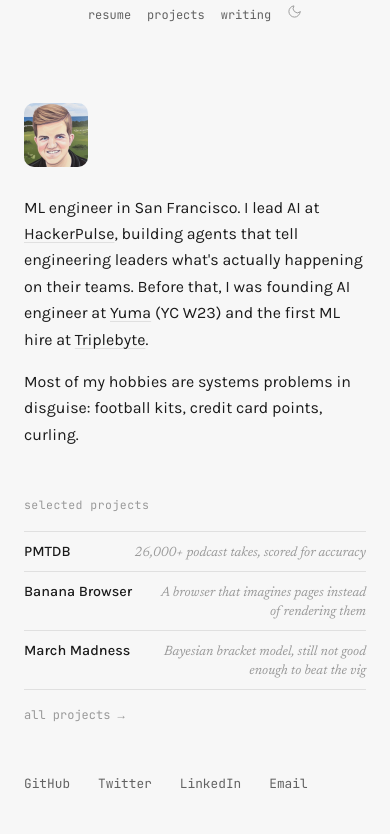
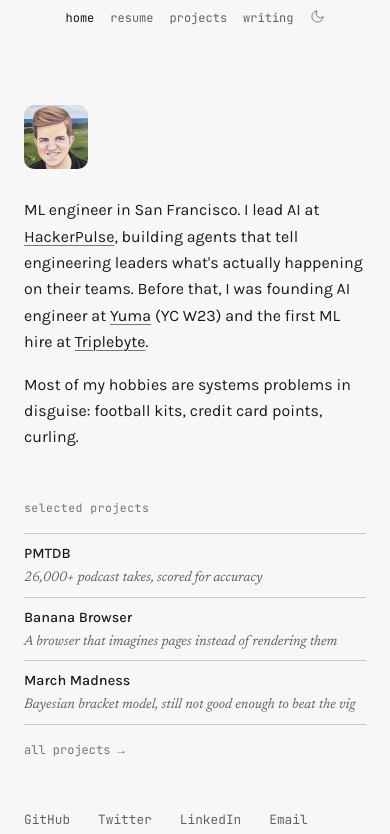
Before and after one commit to aburkard/aburkard.github.io, an Astro site: page / in a window 390 px wide. Shown: the part 110-944 px from the top of the page. Built offline with nearby package versions, Linux system fonts and the light colour scheme; Astro itself is replaced by a stand-in of ours.

Commit message:
accessibility fixes, dark mode contrast, nav cleanup
fix wcag contrast on tertiary colors, add focus-visible
styles, bigger touch targets on nav and theme toggle,
visible link underlines, home link in nav, baseline-align
header, stack featured projects on mobile

```diff
--- a/src/layouts/Base.astro
+++ b/src/layouts/Base.astro
@@ -8,6 +8,7 @@
 const currentPath = Astro.url.pathname;
 
 const nav = [
+  { label: 'home', href: '/' },
   { label: 'resume', href: '/resume/' },
   { label: 'projects', href: '/projects/' },
   { label: 'writing', href: '/blog/' },
@@ -51,7 +52,7 @@
               </li>
             ))}
             <li>
-              <button class="theme-toggle" id="theme-toggle" aria-label="Toggle theme">
+              <button class="theme-toggle" id="theme-toggle" aria-label="Toggle theme" aria-pressed="false">
                 <svg class="theme-icon-sun" width="15" height="15" viewBox="0 0 24 24" fill="none" stroke="currentColor" stroke-width="1.5" stroke-linecap="round" stroke-linejoin="round"><circle cx="12" cy="12" r="5"/><line x1="12" y1="1" x2="12" y2="3"/><line x1="12" y1="21" x2="12" y2="23"/><line x1="4.22" y1="4.22" x2="5.64" y2="5.64"/><line x1="18.36" y1="18.36" x2="19.78" y2="19.78"/><line x1="1" y1="12" x2="3" y2="12"/><line x1="21" y1="12" x2="23" y2="12"/><line x1="4.22" y1="19.78" x2="5.64" y2="18.36"/><line x1="18.36" y1="5.64" x2="19.78" y2="4.22"/></svg>
                 <svg class="theme-icon-moon" width="15" height="15" viewBox="0 0 24 24" fill="none" stroke="currentColor" stroke-width="1.5" stroke-linecap="round" stroke-linejoin="round"><path d="M21 12.79A9 9 0 1 1 11.21 3 7 7 0 0 0 21 12.79z"/></svg>
               </button>
@@ -91,6 +92,7 @@
       document.querySelectorAll('.theme-icon-moon').forEach(el => {
         el.style.display = theme === 'light' ? 'block' : 'none';
       });
+      toggle.setAttribute('aria-pressed', theme === 'dark' ? 'true' : 'false');
     }
 
     toggle.addEventListener('click', function() {
--- a/src/pages/index.astro
+++ b/src/pages/index.astro
@@ -115,8 +115,8 @@
   .featured-desc {
     font-family: var(--font-serif);
     font-style: italic;
-    font-size: 0.85rem;
-    color: var(--color-text-tertiary);
+    font-size: 0.875rem;
+    color: var(--color-text-secondary);
     text-align: right;
     line-height: 1.4;
   }
@@ -134,4 +134,15 @@
   .see-all:hover {
     color: var(--color-text);
   }
+
+  @media (max-width: 600px) {
+    .featured-item {
+      flex-direction: column;
+      gap: var(--space-xs);
+    }
+
+    .featured-desc {
+      text-align: left;
+    }
+  }
 </style>
--- a/src/styles/global.css
+++ b/src/styles/global.css
@@ -27,8 +27,8 @@
   --color-bg: #F7F7F7;
   --color-text: #1a1a1a;
   --color-text-secondary: #626262;
-  --color-text-tertiary: #999;
-  --color-border: #e0e0e0;
+  --color-text-tertiary: #757575;
+  --color-border: #c8c8c8;
   --color-link: #1a1a1a;
   --color-link-hover: #626262;
   --color-surface: #EFEFEF;
@@ -37,11 +37,11 @@
 [data-theme="dark"] {
   --color-bg: #141414;
   --color-text: #e0e0e0;
-  --color-text-secondary: #999;
-  --color-text-tertiary: #666;
-  --color-border: #2a2a2a;
+  --color-text-secondary: #aaa;
+  --color-text-tertiary: #999;
+  --color-border: #333;
   --color-link: #e0e0e0;
-  --color-link-hover: #999;
+  --color-link-hover: #aaa;
   --color-surface: #1e1e1e;
 }
 
@@ -49,11 +49,11 @@
   :root:not([data-theme="light"]) {
     --color-bg: #141414;
     --color-text: #e0e0e0;
-    --color-text-secondary: #999;
-    --color-text-tertiary: #666;
-    --color-border: #2a2a2a;
+    --color-text-secondary: #aaa;
+    --color-text-tertiary: #999;
+    --color-border: #333;
     --color-link: #e0e0e0;
-    --color-link-hover: #999;
+    --color-link-hover: #aaa;
     --color-surface: #1e1e1e;
   }
 }
@@ -97,14 +97,14 @@
 header {
   display: flex;
   justify-content: space-between;
-  align-items: center;
+  align-items: baseline;
   margin-bottom: var(--space-2xl);
 }
 
 header .site-name {
   font-family: var(--font-sans);
   font-weight: 500;
-  font-size: 0.9rem;
+  font-size: 1rem;
   color: var(--color-text);
   text-decoration: none;
 }
@@ -126,6 +126,8 @@
   color: var(--color-text-secondary);
   text-decoration: none;
   transition: color 0.15s ease;
+  padding: 8px 4px;
+  margin: -8px -4px;
 }
 
 nav a:hover {
@@ -144,7 +146,8 @@
   font-family: var(--font-mono);
   font-size: 0.75rem;
   color: var(--color-text-tertiary);
-  padding: 0;
+  padding: 12px;
+  margin: -12px;
   transition: color 0.15s ease;
 }
 
@@ -154,6 +157,7 @@
 
 .theme-toggle svg {
   display: block;
+  transform: translateY(2px);
 }
 
 /* ===== Typography ===== */
@@ -201,6 +205,14 @@
   color: var(--color-text-tertiary);
 }
 
+/* ===== Focus ===== */
+a:focus-visible,
+button:focus-visible {
+  outline: 2px solid var(--color-text);
+  outline-offset: 2px;
+  border-radius: 2px;
+}
+
 /* ===== Links ===== */
 a {
   color: var(--color-link);
@@ -210,7 +222,7 @@
 
 .content a {
   text-decoration: underline;
-  text-decoration-color: var(--color-border);
+  text-decoration-color: var(--color-text-tertiary);
   text-underline-offset: 3px;
   text-decoration-thickness: 1px;
 }
@@ -223,11 +235,6 @@
 /* ===== Intro (Home) ===== */
 .intro {
   margin-bottom: var(--space-xl);
-}
-
-.intro h1 {
-  font-size: 1.4rem;
-  margin-bottom: var(--space-md);
 }
 
 .intro .lead {
@@ -288,12 +295,12 @@
 .item-meta {
   font-family: var(--font-serif);
   font-style: italic;
-  font-size: 0.88rem;
+  font-size: 0.875rem;
   color: var(--color-text-secondary);
 }
 
 .item-description {
-  font-size: 0.9rem;
+  font-size: 0.875rem;
   color: var(--color-text-secondary);
   line-height: 1.55;
 }
@@ -326,7 +333,7 @@
 }
 
 .experience-org {
-  font-size: 0.88rem;
+  font-size: 0.875rem;
   color: var(--color-text-secondary);
   margin-bottom: var(--space-sm);
 }
@@ -339,7 +346,7 @@
 }
 
 .experience-details li {
-  font-size: 0.9rem;
+  font-size: 0.875rem;
   line-height: 1.55;
   color: var(--color-text-secondary);
   padding-left: var(--space-md);
@@ -360,13 +367,13 @@
 }
 
 .skill-category h3 {
-  font-size: 0.85rem;
+  font-size: 0.875rem;
   font-weight: 500;
   margin-bottom: var(--space-xs);
 }
 
 .skill-category p {
-  font-size: 0.85rem;
+  font-size: 0.875rem;
   color: var(--color-text-secondary);
   margin-bottom: 0;
 }
@@ -431,6 +438,7 @@
 
   header {
     flex-direction: column;
+    align-items: center;
     gap: var(--space-md);
   }
 
```
